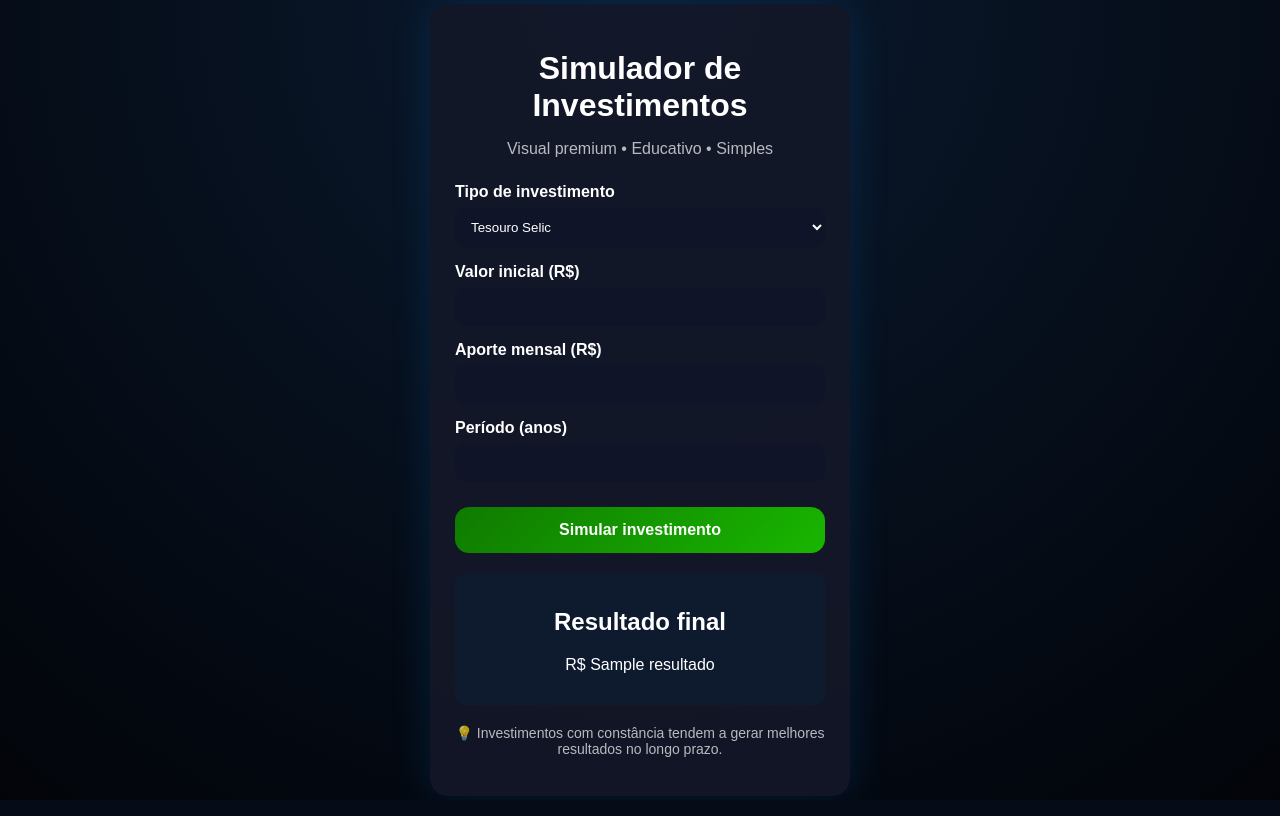
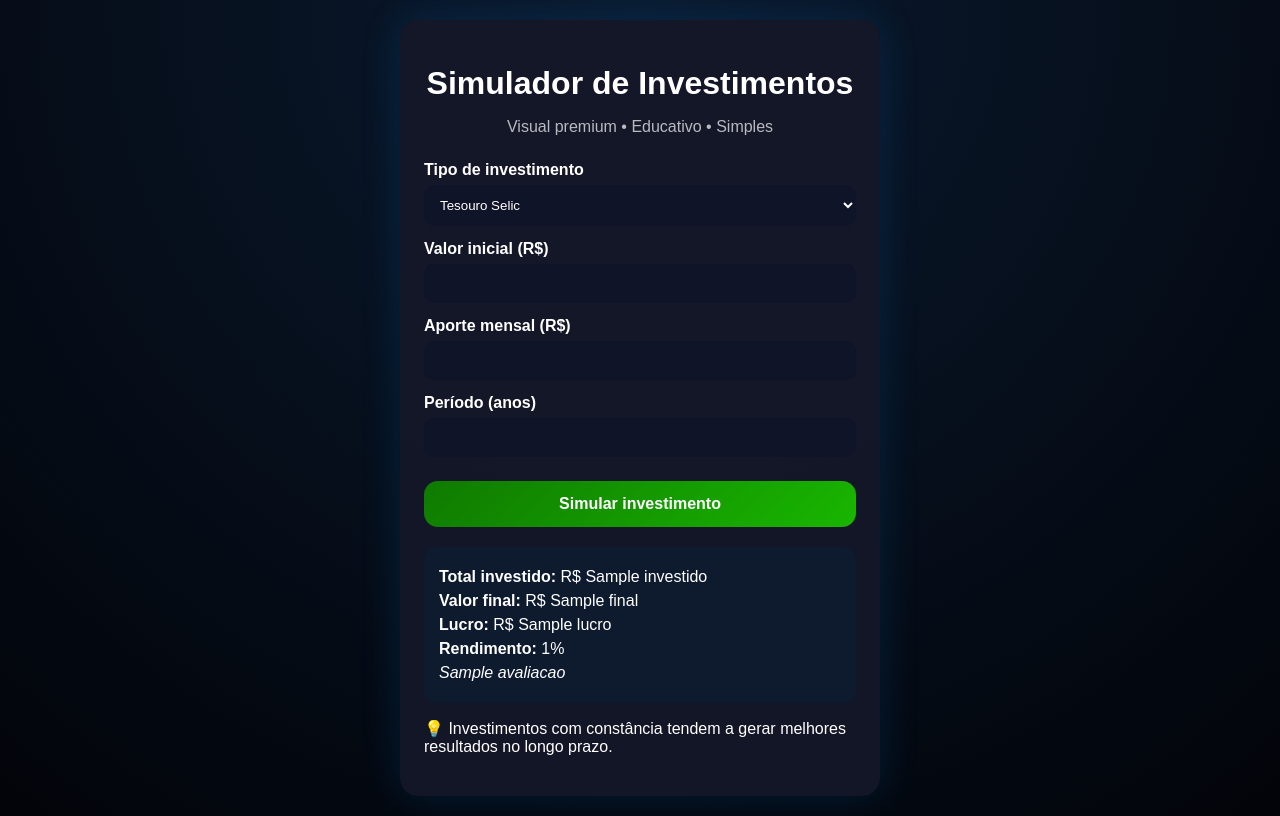
Before and after one commit to brandaoyan19-dotcom/Simulador-investimentos-flask, a Flask app: template templates/index.html in a window 1280 px wide. Run offline with Flask 3, Linux system fonts and the light colour scheme; the template is opened without the code that fills it: most values are stand-ins (such as "Sample title", 1, 10 or a date in 2020).

Commit message:
CATAPIMBAS VAI DAR CERTO

```diff
--- a/app.py
+++ b/app.py
@@ -5,16 +5,14 @@ app = Flask(__name__)
 @app.route("/", methods=["GET", "POST"])
 def index():
     resultado = None
-    erro = None
 
     if request.method == "POST":
         try:
             tipo = request.form.get("tipo")
-            valor_inicial = float(request.form.get("valor_inicial", 0))
-            aporte = float(request.form.get("aporte", 0))
-            anos = int(request.form.get("anos", 0))
+            valor_inicial = float(request.form.get("valor_inicial"))
+            aporte = float(request.form.get("aporte"))
+            anos = int(request.form.get("anos"))
 
-            # Taxas base (exemplo educacional)
             selic = 0.10
             ipca_base = 0.04
 
@@ -22,15 +20,12 @@ def index():
                 taxa = selic
 
             elif tipo == "cdb":
-                cdi_percentual = float(request.form.get("cdi_percentual", 0)) / 100
+                cdi_percentual = float(request.form.get("cdi_percentual")) / 100
                 taxa = selic * cdi_percentual
 
             elif tipo == "ipca":
-                ipca_extra = float(request.form.get("ipca_extra", 0)) / 100
+                ipca_extra = float(request.form.get("ipca_extra")) / 100
                 taxa = ipca_base + ipca_extra
-
-            else:
-                raise ValueError("Tipo de investimento inválido")
 
             meses = anos * 12
             montante = valor_inicial
@@ -38,12 +33,29 @@ def index():
             for _ in range(meses):
                 montante = montante * (1 + taxa / 12) + aporte
 
-            resultado = round(montante, 2)
+            total_investido = valor_inicial + aporte * meses
+            lucro = montante - total_investido
+            rendimento_pct = (lucro / total_investido) * 100
 
-        except Exception as e:
-            erro = "Preencha os campos corretamente."
+            if rendimento_pct > 50:
+                avaliacao = "Excelente resultado para o longo prazo 📈"
+            elif rendimento_pct > 20:
+                avaliacao = "Bom rendimento, consistente 👍"
+            else:
+                avaliacao = "Rendimento baixo, vale comparar opções ⚠️"
 
-    return render_template("index.html", resultado=resultado, erro=erro)
+            resultado = {
+                "final": round(montante, 2),
+                "investido": round(total_investido, 2),
+                "lucro": round(lucro, 2),
+                "percentual": round(rendimento_pct, 2),
+                "avaliacao": avaliacao
+            }
+
+        except:
+            resultado = {"erro": "Preencha os campos corretamente."}
+
+    return render_template("index.html", resultado=resultado)
 
 
 if __name__ == "__main__":
--- a/static/style.css
+++ b/static/style.css
@@ -10,14 +10,15 @@ body {
     display: flex;
     justify-content: center;
     align-items: center;
+    padding: 20px;
     color: #fff;
 }
 
 .container {
     width: 100%;
     max-width: 420px;
-    background: rgba(20, 24, 40, 0.85);
-    padding: 25px;
+    background: rgba(20, 24, 40, 0.9);
+    padding: 24px;
     border-radius: 18px;
     box-shadow: 0 0 40px rgba(0, 150, 255, 0.15);
 }
@@ -34,7 +35,7 @@ h1 {
 }
 
 label {
-    margin-top: 15px;
+    margin-top: 14px;
     display: block;
     font-weight: bold;
 }
@@ -50,7 +51,7 @@ input, select {
 }
 
 button {
-    margin-top: 25px;
+    margin-top: 24px;
     width: 100%;
     padding: 14px;
     border: none;
@@ -59,30 +60,21 @@ button {
     color: white;
     font-size: 16px;
     font-weight: bold;
-    cursor: pointer;
-}
-
-button:hover {
-    opacity: 0.9;
 }
 
 .resultado {
     margin-top: 20px;
     background: #0e1b2f;
     padding: 15px;
-    border-radius: 10px;
-    text-align: center;
+    border-radius: 12px;
 }
 
-.erro {
-    margin-top: 15px;
-    color: #ff6b6b;
-    text-align: center;
+.resultado p {
+    margin: 6px 0;
 }
 
-.dica {
-    margin-top: 20px;
-    text-align: center;
-    font-size: 14px;
-    opacity: 0.7;
+@media (min-width: 768px) {
+    .container {
+        max-width: 480px;
+    }
 }
--- a/templates/index.html
+++ b/templates/index.html
@@ -60,11 +60,18 @@
         </form>
 
         {% if resultado %}
-            <div class="resultado">
-                <h2>Resultado final</h2>
-                <p>R$ {{ resultado }}</p>
-            </div>
-        {% endif %}
+    {% if resultado.erro %}
+        <div class="erro">{{ resultado.erro }}</div>
+    {% else %}
+        <div class="resultado">
+            <p><strong>Total investido:</strong> R$ {{ resultado.investido }}</p>
+            <p><strong>Valor final:</strong> R$ {{ resultado.final }}</p>
+            <p><strong>Lucro:</strong> R$ {{ resultado.lucro }}</p>
+            <p><strong>Rendimento:</strong> {{ resultado.percentual }}%</p>
+            <p><em>{{ resultado.avaliacao }}</em></p>
+        </div>
+    {% endif %}
+{% endif %}
 
         {% if erro %}
             <div class="erro">{{ erro }}</div>
```
